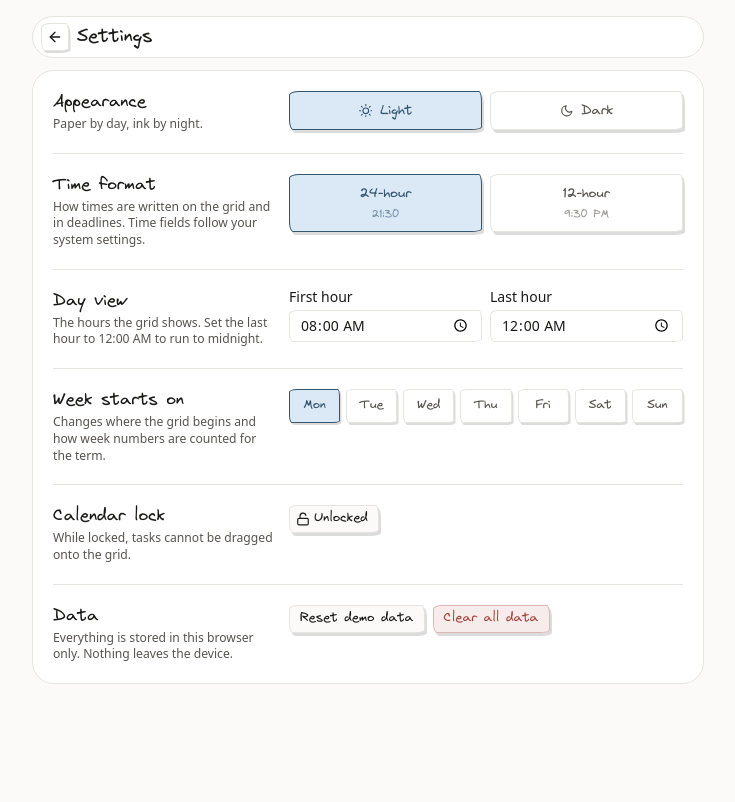
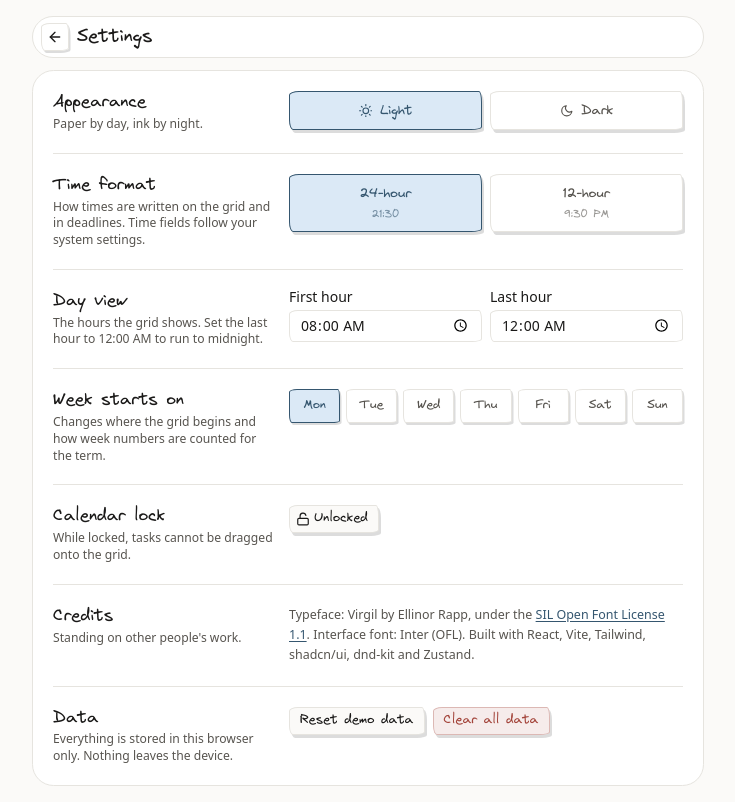
Before and after one commit to abderrahmenex86/TimeTable, a React (Vite) app: page /settings in a window 1280 px wide. Shown: the whole page, without its empty margins (272-1007 px from the left). Built offline with nearby package versions, Linux system fonts and the light colour scheme.

Commit message:
[CHORE] ship the Virgil OFL licence with the app

```diff
--- /dev/null
+++ b/public/licenses/virgil-OFL.md
@@ -0,0 +1,45 @@
+Copyright (c) 2021 - Present, Ellinor Rapp, with Reserved Font Name Virgil.
+
+This Font Software is licensed under the SIL Open Font License, Version 1.1. This license is copied below, and is also available with a FAQ at: [scripts.sil.org/OFL](https://scripts.sil.org/OFL).
+
+# SIL OPEN FONT LICENSE Version 1.1 - 26 February 2007
+
+## PREAMBLE
+
+The goals of the Open Font License (OFL) are to stimulate worldwide development of collaborative font projects, to support the font creation efforts of academic and linguistic communities, and to provide a free and open framework in which fonts may be shared and improved in partnership with others.
+
+The OFL allows the licensed fonts to be used, studied, modified and redistributed freely as long as they are not sold by themselves. The fonts, including any derivative works, can be bundled, embedded, redistributed and/or sold with any software provided that any reserved names are not used by derivative works. The fonts and derivatives, however, cannot be released under any other type of license. The requirement for fonts to remain under this license does not apply to any document created using the fonts or their derivatives.
+
+## DEFINITIONS
+
+"Font Software" refers to the set of files released by the Copyright Holder(s) under this license and clearly marked as such. This may include source files, build scripts and documentation.
+
+"Reserved Font Name" refers to any names specified as such after the copyright statement(s).
+
+"Original Version" refers to the collection of Font Software components as distributed by the Copyright Holder(s).
+
+"Modified Version" refers to any derivative made by adding to, deleting, or substituting -- in part or in whole -- any of the components of the Original Version, by changing formats or by porting the Font Software to a new environment.
+
+"Author" refers to any designer, engineer, programmer, technical writer or other person who contributed to the Font Software.
+
+## PERMISSION & CONDITIONS
+
+Permission is hereby granted, free of charge, to any person obtaining a copy of the Font Software, to use, study, copy, merge, embed, modify, redistribute, and sell modified and unmodified copies of the Font Software, subject to the following conditions:
+
+1. Neither the Font Software nor any of its individual components, in Original or Modified Versions, may be sold by itself.
+
+2. Original or Modified Versions of the Font Software may be bundled, redistributed and/or sold with any software, provided that each copy contains the above copyright notice and this license. These can be included either as stand-alone text files, human-readable headers or in the appropriate machine-readable metadata fields within text or binary files as long as those fields can be easily viewed by the user.
+
+3. No Modified Version of the Font Software may use the Reserved Font Name(s) unless explicit written permission is granted by the corresponding Copyright Holder. This restriction only applies to the primary font name as presented to the users.
+
+4. The name(s) of the Copyright Holder(s) or the Author(s) of the Font Software shall not be used to promote, endorse or advertise any Modified Version, except to acknowledge the contribution(s) of the Copyright Holder(s) and the Author(s) or with their explicit written permission.
+
+5. The Font Software, modified or unmodified, in part or in whole, must be distributed entirely under this license, and must not be distributed under any other license. The requirement for fonts to remain under this license does not apply to any document created using the Font Software.
+
+## TERMINATION
+
+This license becomes null and void if any of the above conditions are not met.
+
+## DISCLAIMER
+
+THE FONT SOFTWARE IS PROVIDED "AS IS", WITHOUT WARRANTY OF ANY KIND, EXPRESS OR IMPLIED, INCLUDING BUT NOT LIMITED TO ANY WARRANTIES OF MERCHANTABILITY, FITNESS FOR A PARTICULAR PURPOSE AND NONINFRINGEMENT OF COPYRIGHT, PATENT, TRADEMARK, OR OTHER RIGHT. IN NO EVENT SHALL THE COPYRIGHT HOLDER BE LIABLE FOR ANY CLAIM, DAMAGES OR OTHER LIABILITY, INCLUDING ANY GENERAL, SPECIAL, INDIRECT, INCIDENTAL, OR CONSEQUENTIAL DAMAGES, WHETHER IN AN ACTION OF CONTRACT, TORT OR OTHERWISE, ARISING FROM, OUT OF THE USE OR INABILITY TO USE THE FONT SOFTWARE OR FROM OTHER DEALINGS IN THE FONT SOFTWARE.
--- a/src/routes/settings-view.tsx
+++ b/src/routes/settings-view.tsx
@@ -218,6 +218,25 @@ export function SettingsView() {
           </Section>
 
           <Section
+            title="Credits"
+            description="Standing on other people's work."
+          >
+            <p className="text-[0.78rem] leading-relaxed text-ink-60">
+              Typeface: Virgil by Ellinor Rapp, under the{' '}
+              <a
+                href="/licenses/virgil-OFL.md"
+                target="_blank"
+                rel="noreferrer"
+                className="text-sky-pen underline underline-offset-2"
+              >
+                SIL Open Font License 1.1
+              </a>
+              . Interface font: Inter (OFL). Built with React, Vite, Tailwind,
+              shadcn/ui, dnd-kit and Zustand.
+            </p>
+          </Section>
+
+          <Section
             title="Data"
             description="Everything is stored in this browser only. Nothing leaves the device."
           >
```
Also changed, not shown: 1 other file (tests, documents, lock files or other folders).
